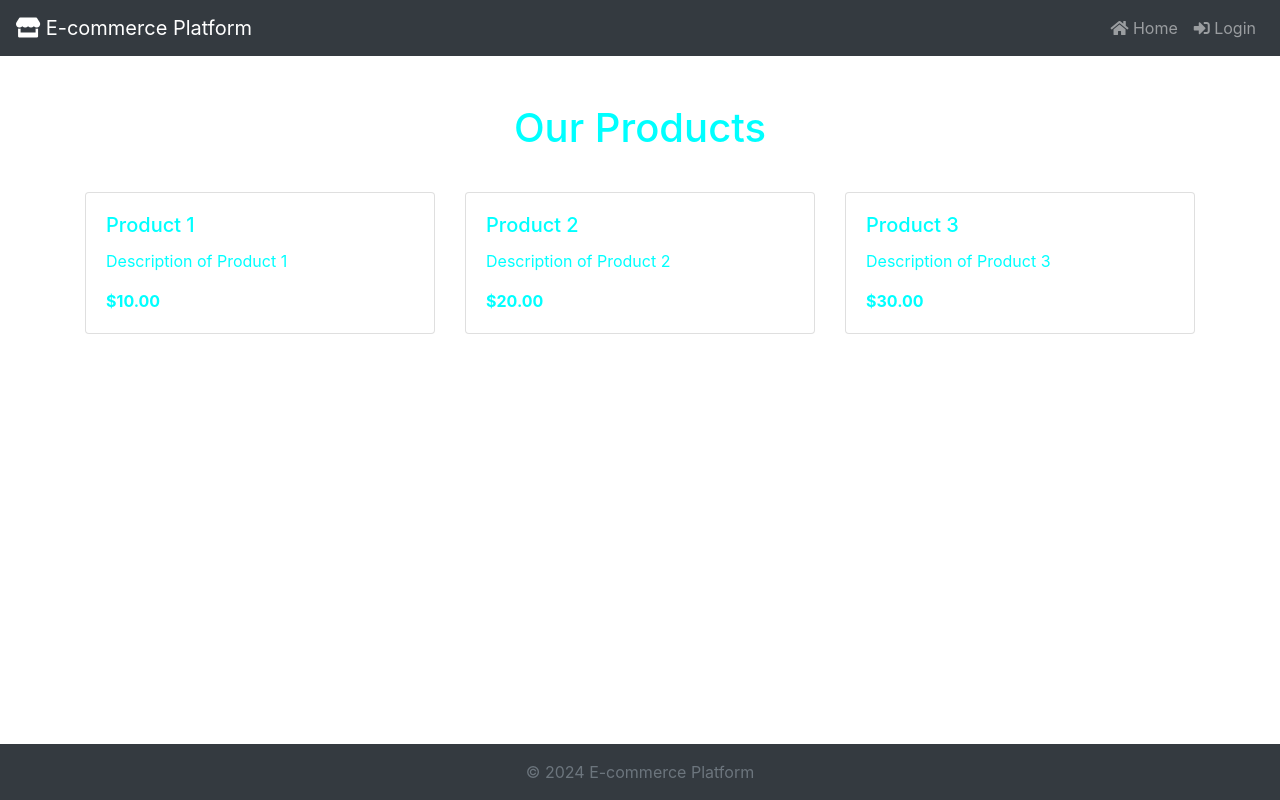
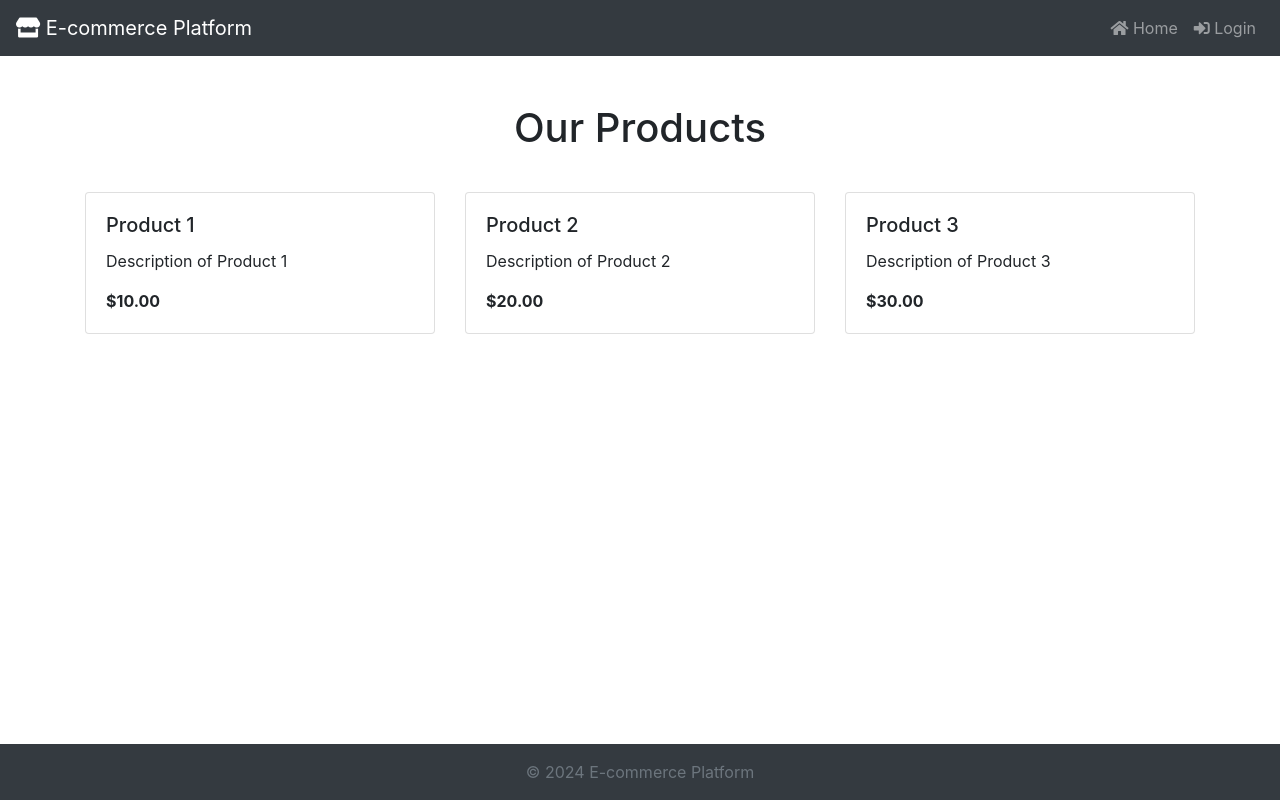
Before and after one commit to sandhyaananthan121/Ecommerce-Platform, a Flask app: page / in a window 1280 px wide. Run offline with Flask 3, Linux system fonts and the light colour scheme; some libraries are stand-ins or nearby versions.

Commit message:
sandhya - new color change

```diff
--- a/src/static/styles.css
+++ b/src/static/styles.css
@@ -5,7 +5,6 @@ html, body {
 
 body {
     display: flex;
-    color: aqua;
     flex-direction: column;
 }
 
```
